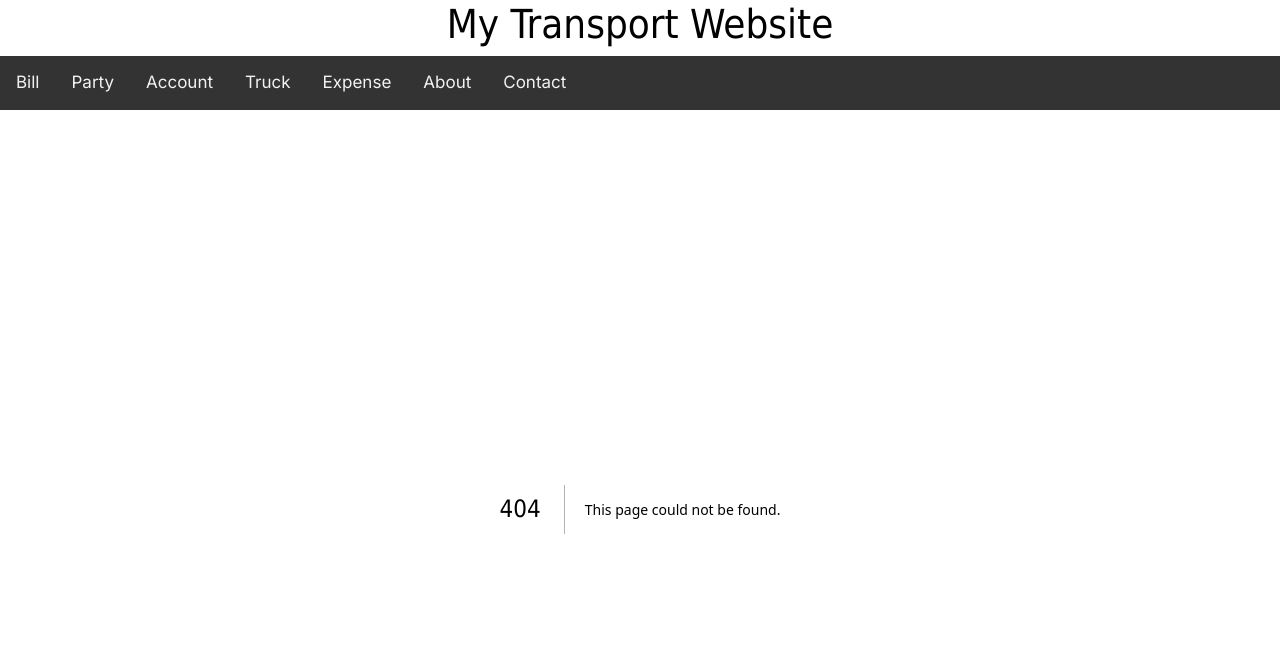
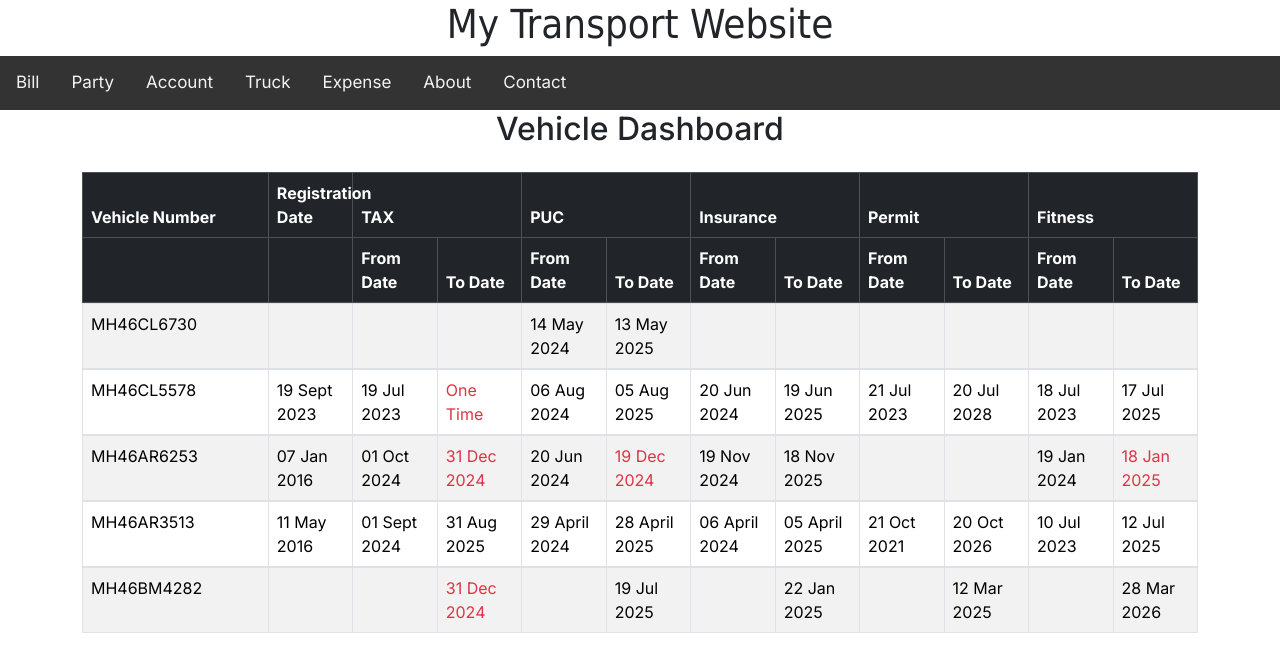
Before and after one commit to bansoderocker/practice-next-js, a Next.js app: page /Dashboard in a window 1280 px wide. Before the commit this address had no page. Shown: the top 672 px of the page. Built offline with nearby package versions, Linux system fonts and the light colour scheme.

Commit message:
dashboard 1 added

```diff
--- /dev/null
+++ b/src/app/Dashboard/page.tsx
@@ -0,0 +1,231 @@
+import React from "react";
+
+const Dashboard = () => {
+  const vehicleData = [
+    {
+      vehicleNumber: "MH46CL6730",
+      registrationDate: null,
+      tax: {
+        fromDate: null,
+        toDate: null,
+      },
+      puc: {
+        fromDate: "14 May 2024",
+        toDate: "13 May 2025",
+      },
+      insurance: {
+        fromDate: null,
+        toDate: null,
+      },
+      permit: {
+        fromDate: null,
+        toDate: null,
+      },
+      fitness: {
+        fromDate: null,
+        toDate: null,
+      },
+    },
+    {
+      vehicleNumber: "MH46CL5578",
+      registrationDate: "19 Sept 2023",
+      tax: {
+        fromDate: "19 Jul 2023",
+        toDate: "One Time",
+      },
+      puc: {
+        fromDate: "06 Aug 2024",
+        toDate: "05 Aug 2025",
+      },
+      insurance: {
+        fromDate: "20 Jun 2024",
+        toDate: "19 Jun 2025",
+      },
+      permit: {
+        fromDate: "21 Jul 2023",
+        toDate: "20 Jul 2028",
+      },
+      fitness: {
+        fromDate: "18 Jul 2023",
+        toDate: "17 Jul 2025",
+      },
+    },
+    {
+      vehicleNumber: "MH46AR6253",
+      registrationDate: "07 Jan 2016",
+      tax: {
+        fromDate: "01 Oct 2024",
+        toDate: "31 Dec 2024",
+      },
+      puc: {
+        fromDate: "20 Jun 2024",
+        toDate: "19 Dec 2024",
+      },
+      insurance: {
+        fromDate: "19 Nov 2024",
+        toDate: "18 Nov 2025",
+      },
+      permit: {
+        fromDate: null,
+        toDate: null,
+      },
+      fitness: {
+        fromDate: "19 Jan 2024",
+        toDate: "18 Jan 2025",
+      },
+    },
+    {
+      vehicleNumber: "MH46AR3513",
+      registrationDate: "11 May 2016",
+      tax: {
+        fromDate: "01 Sept 2024",
+        toDate: "31 Aug 2025",
+      },
+      puc: {
+        fromDate: "29 April 2024",
+        toDate: "28 April 2025",
+      },
+      insurance: {
+        fromDate: "06 April 2024",
+        toDate: "05 April 2025",
+      },
+      permit: {
+        fromDate: "21 Oct 2021",
+        toDate: "20 Oct 2026",
+      },
+      fitness: {
+        fromDate: "10 Jul 2023",
+        toDate: "12 Jul 2025",
+      },
+    },
+    {
+      vehicleNumber: "MH46BM4282",
+      registrationDate: null,
+      tax: {
+        fromDate: null,
+        toDate: "31 Dec 2024",
+      },
+      puc: {
+        fromDate: null,
+        toDate: "19 Jul 2025",
+      },
+      insurance: {
+        fromDate: null,
+        toDate: "22 Jan 2025",
+      },
+      permit: {
+        fromDate: null,
+        toDate: "12 Mar 2025",
+      },
+      fitness: {
+        fromDate: null,
+        toDate: "28 Mar 2026",
+      },
+    },
+  ];
+
+  const getdateDetails = (targetDateStr: string | null) => {
+    targetDateStr = targetDateStr ?? "";
+
+    const targetDate: Date = new Date(targetDateStr);
+    const currentDate: Date = new Date();
+
+    if (isNaN(targetDate.getTime())) {
+      return 0;
+    }
+    const differenceInMs = targetDate.getTime() - currentDate.getTime();
+    const differenceInDays = Math.ceil(differenceInMs / (1000 * 60 * 60 * 24));
+    return differenceInDays;
+  };
+
+  return (
+    <div className="container">
+      <div className="table-container">
+        <h2 className="text-center mb-4">Vehicle Dashboard</h2>
+        <table className="table table-bordered table-striped table-hover">
+          <thead className="table-dark">
+            <tr>
+              <th className="col-2">Vehicle Number</th>
+              <th>Registration Date</th>
+              <th colSpan={2}>TAX</th>
+              <th colSpan={2}>PUC</th>
+              <th colSpan={2}>Insurance</th>
+              <th colSpan={2}>Permit</th>
+              <th colSpan={2}>Fitness</th>
+            </tr>
+            <tr>
+              <th className="col-2"></th>
+              <th></th>
+              <th>From Date</th>
+              <th>To Date</th>
+              <th>From Date</th>
+              <th>To Date</th>
+              <th>From Date</th>
+              <th>To Date</th>
+              <th>From Date</th>
+              <th>To Date</th>
+              <th>From Date</th>
+              <th>To Date</th>
+            </tr>
+          </thead>
+          <tbody>
+            {vehicleData.map((vehicle, index) => (
+              <tr key={index}>
+                <td className="col-2">{vehicle.vehicleNumber}</td>
+                <td>{vehicle.registrationDate}</td>
+                <td>{vehicle.tax.fromDate}</td>
+                <td
+                  className={
+                    getdateDetails(vehicle.tax.toDate) < 30 ? "text-danger" : ""
+                  }
+                >
+                  {vehicle.tax.toDate}
+                </td>
+                <td>{vehicle.puc.fromDate}</td>
+                <td
+                  className={
+                    getdateDetails(vehicle.puc.toDate) < 30 ? "text-danger" : ""
+                  }
+                >
+                  {vehicle.puc.toDate}
+                </td>
+                <td>{vehicle.insurance.fromDate}</td>
+                <td
+                  className={
+                    getdateDetails(vehicle.insurance.toDate) < 30
+                      ? "text-danger"
+                      : ""
+                  }
+                >
+                  {vehicle.insurance.toDate}
+                </td>
+                <td>{vehicle.permit.fromDate}</td>
+                <td
+                  className={
+                    getdateDetails(vehicle.permit.toDate) < 30
+                      ? "text-danger"
+                      : ""
+                  }
+                >
+                  {vehicle.permit.toDate}
+                </td>
+                <td>{vehicle.fitness.fromDate}</td>
+                <td
+                  className={
+                    getdateDetails(vehicle.fitness.toDate) < 30
+                      ? "text-danger"
+                      : ""
+                  }
+                >
+                  {vehicle.fitness.toDate}
+                </td>
+              </tr>
+            ))}
+          </tbody>
+        </table>
+      </div>
+    </div>
+  );
+};
+
+export default Dashboard;
```
